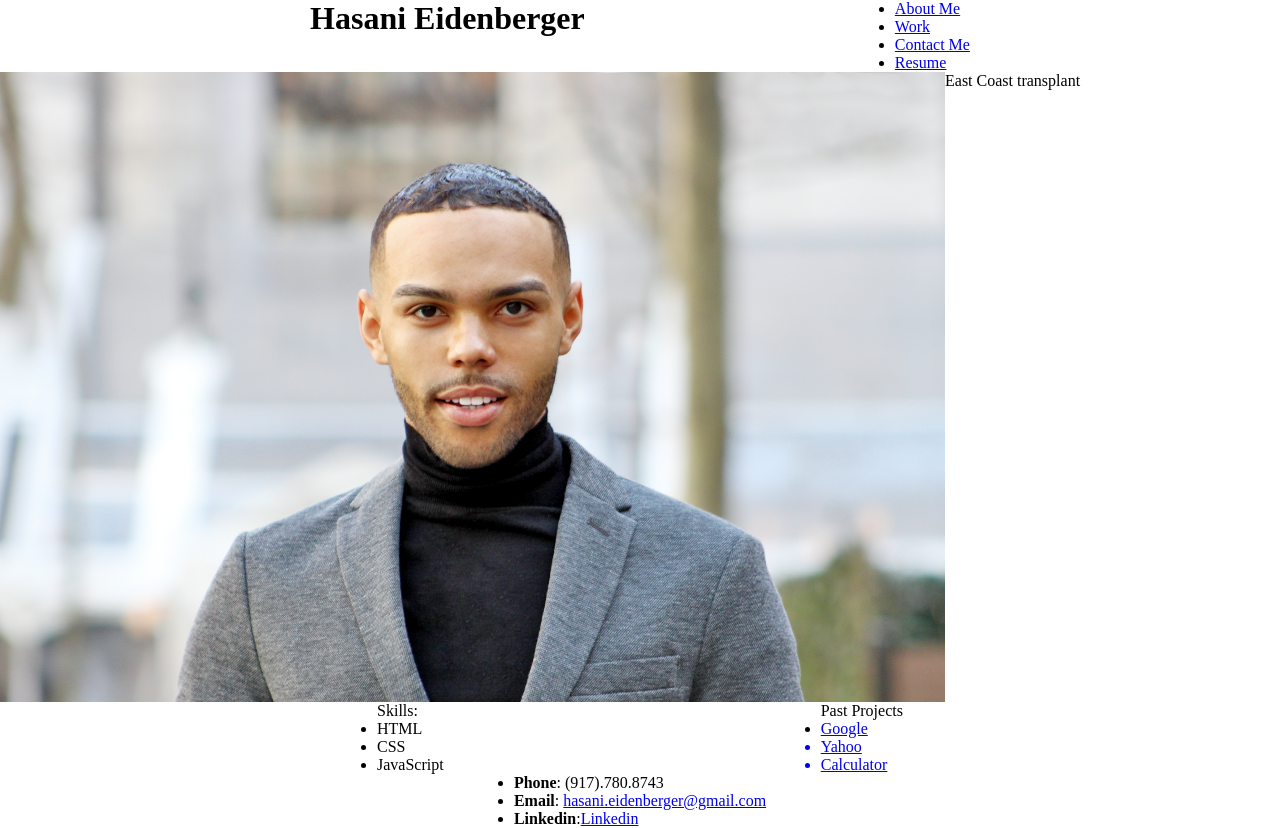
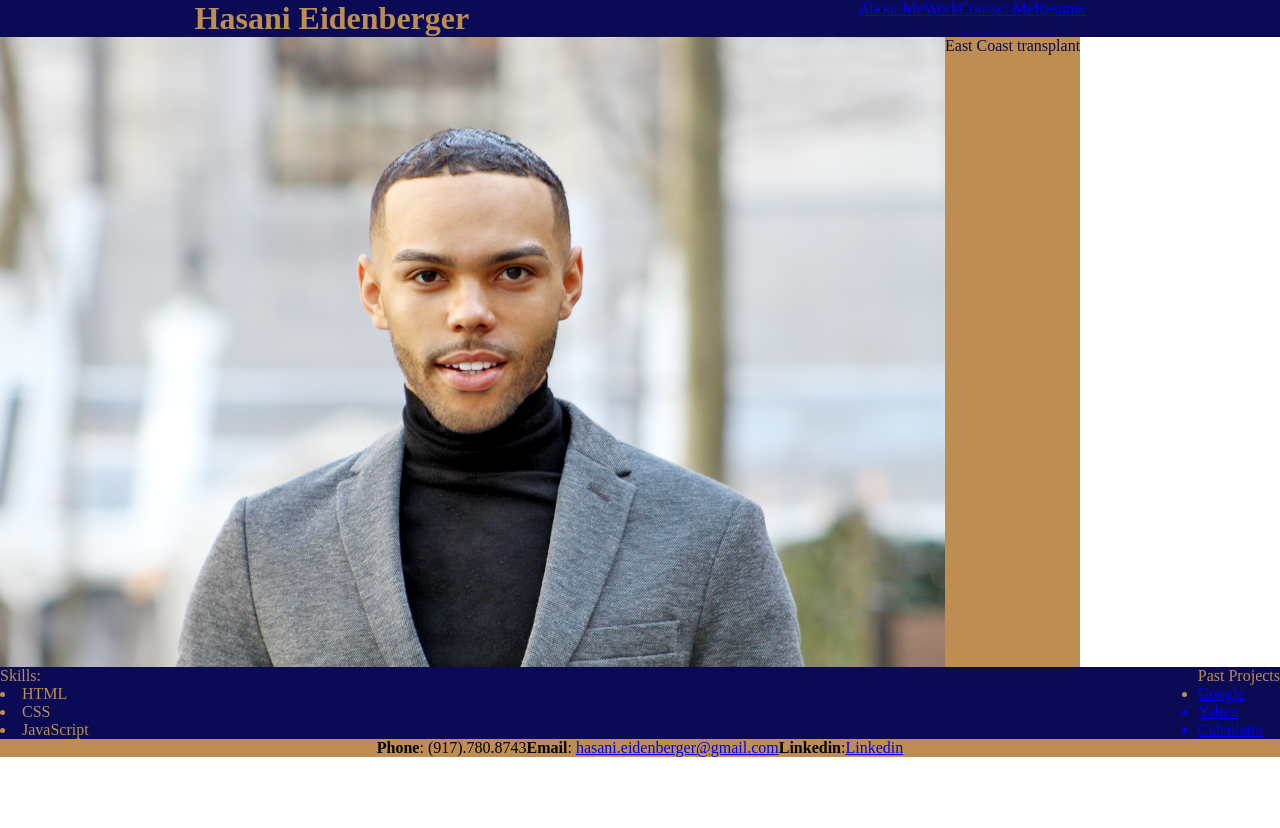
Before and after one commit to hasanike/Portfolio, a plain HTML site: page index.html in a window 1280 px wide. After the commit the page ends 800 px from the top, so only its background shows below. Drawn offline with Linux system fonts and the light colour scheme.

Commit message:
looking better

```diff
--- a/assets/images/style2.css
+++ b/assets/images/style2.css
@@ -1,38 +1,56 @@
-*
-{
+* {
     margin: 0;
     padding: 0;
 }
 
+
 header {
     display: flex;
-    justify-content: space-evenly;
+    justify-content: space-around;
+    background-color: rgb(11, 11, 85);
+    color:rgb(190, 141, 81)
 }
 
+h1 {
+    display: flex;
+    justify-content: center;
+    align-items: center;
+}
+
+.navigation {
+    display: flex;
+}
+
+.navigation ul {
+    display: flex;
+    list-style: none;
+}
 .about-me {
     display: flex;
+    color: rgb(11, 11, 85);
 
 }
 
-.about-me-p {
+.about-me p {
     display: flex;
-    justify-content: center;
+    background-color: rgb(190, 141, 81);
+    justify-content: stretch;
 }
 
 main {
     display: flex;
-    justify-content: space-evenly;
+    justify-content: space-between;
+    background-color: rgb(11, 11, 85);
+    color: rgb(190, 141, 81)
 }
 
-footer {
+.contact-me {
     display: flex;
     justify-content: center;
-}
-.contact-me {
-    display: flex;
-
+    background-color: rgb(190, 141, 81);
 }
 
-.contact-me-ul {
+.contact-me ul {
+    display: flex;
     list-style: none;
 }
--- a/index.html
+++ b/index.html
@@ -19,21 +19,23 @@
         </nav>
     </header>
 
-    <banner class="about-me">
+    <banner>
+        <div class="about-me">
             <img src="./assets/images/unnamed.png">
             <p> East Coast transplant</p>
+        </div>
     </banner>
 
     <main>
-        <div class="work-history>"
-             <div class="skills">
+        <div class="experience>"
             <ul> Skills:
                 <li> HTML </li>
                 <li> CSS </li>
                 <li> JavaScript</li>
             </ul>
         </div>
-            <div class="experience">
+
+        <div class="projects">
             <ul> Past Projects
                 <li><a class="recent-project" href="https://www.google.com/">
                     <img>Google </li></a>
@@ -44,9 +46,9 @@
                     </a>
             </ul>
         </div>
-
     </main>
 </body>
+
 <footer>
     <div class="contact-me">
         <ul>
```
Lines whose indentation alone changed are shown as unchanged.
